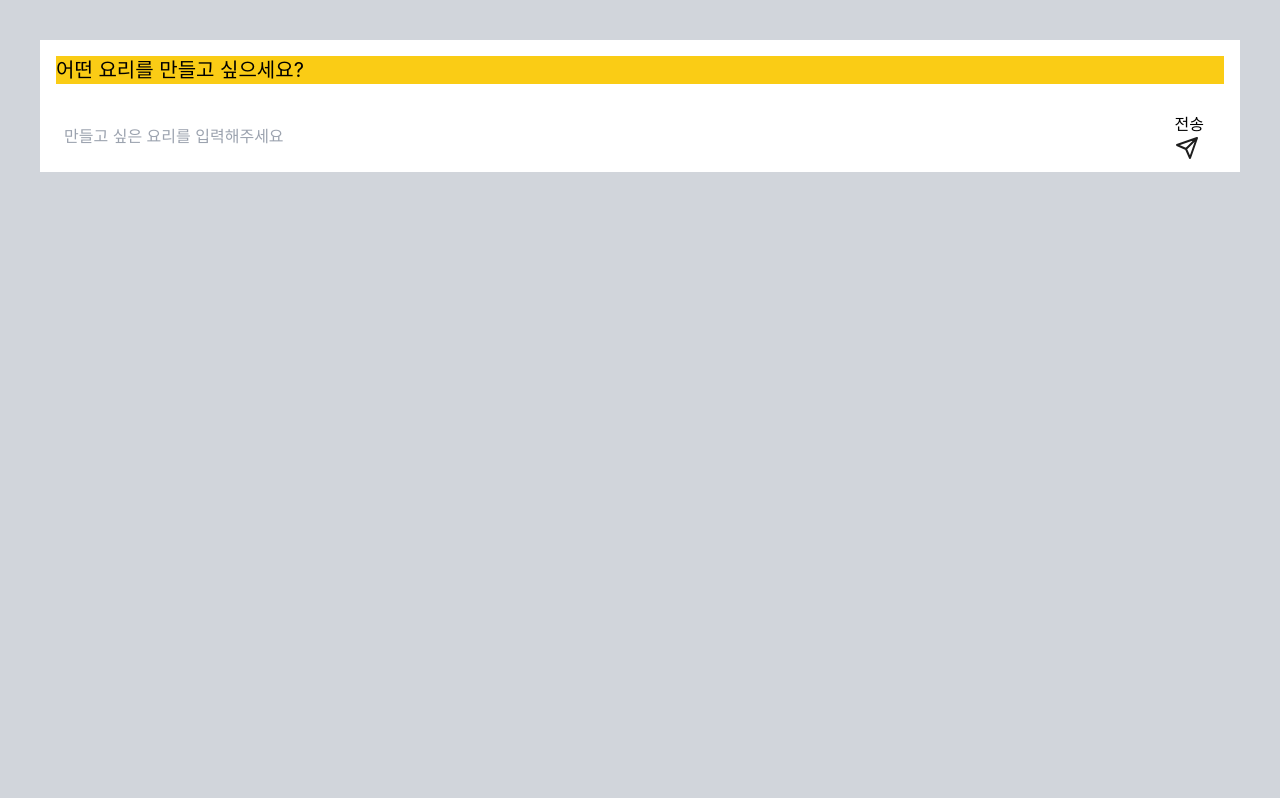
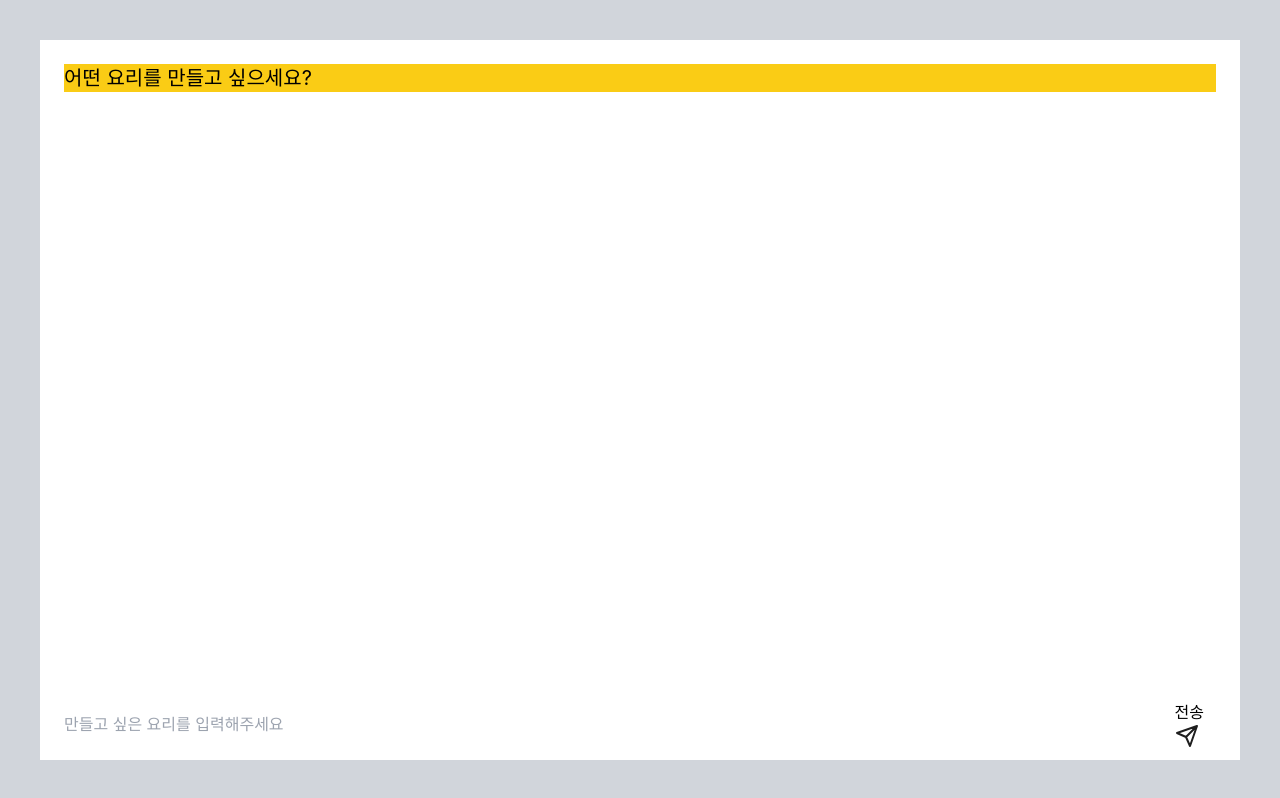
Before and after one commit to prnsslcn/ChefBot, a React (Create React App) app in the folder frontend/chatbot-ui/: page / in a window 1280 px wide. Built offline with nearby package versions, Linux system fonts and the light colour scheme.

Commit message:
Fix:디자인개선 및 엔터기능개선

```diff
--- a/frontend/chatbot-ui/src/api/axiosCustom.js
+++ b/frontend/chatbot-ui/src/api/axiosCustom.js
@@ -1,5 +1,5 @@
 import axios from "axios";
 
 export const customAxios = axios.create({
-  baseURL: "http://localhost:5000/",
+  baseURL: "http://localhost:5001/",
 });
--- a/frontend/chatbot-ui/src/components/AiChatValidate.js
+++ b/frontend/chatbot-ui/src/components/AiChatValidate.js
@@ -18,7 +18,7 @@ export const AiChatValidate = () => {
       const fetchAiResponse = async () => {
         try {
           setIsAiResponding(true);
-          const response = await axios.get("http://localhost:5000/1");
+          const response = await axios.get("http://localhost:5001/1");
 
           // ai 레시피 제안
           const newMessages = [
--- a/frontend/chatbot-ui/src/components/AllChatBubble.js
+++ b/frontend/chatbot-ui/src/components/AllChatBubble.js
@@ -1,17 +1,18 @@
-import React, { useMemo, useState, useEffect } from "react";
+import React, { useMemo, useState, useEffect, useRef } from "react";
 import { useChat } from "../context/ChatContext";
 
 const AllChatBubble = () => {
   const { allMessages, setAiResponse, setMessages, setAllMessages } = useChat();
   const [currentStep, setCurrentStep] = useState(0);
   const [showSteps, setShowSteps] = useState(false);
+  const chatContainerRef = useRef(null);
 
   const handleReTry = () => {
-    setAiResponse([])
-    setMessages([])
-    setAllMessages(["어떤 요리를 만들고 싶으세요?"])
-    setShowSteps(false)
-  }
+    setAiResponse([]);
+    setMessages([]);
+    setAllMessages(["어떤 요리를 만들고 싶으세요?"]);
+    setShowSteps(false);
+  };
 
   useEffect(() => {
     if (
@@ -23,6 +24,13 @@ const AllChatBubble = () => {
       setCurrentStep(0);
     }
   }, [allMessages]);
+
+  useEffect(() => {
+    if (chatContainerRef.current) {
+      chatContainerRef.current.scrollTop =
+        chatContainerRef.current.scrollHeight;
+    }
+  }, [allMessages, currentStep]);
 
   const handleNextStep = (steps) => {
     if (currentStep < steps.length - 1) {
@@ -86,12 +94,16 @@ const AllChatBubble = () => {
   );
 
   return (
-    <div className="bg-white w-full p-4 flex flex-col gap-2">
+    <div className="bg-white w-full h-full grow p-6 flex flex-col">
+      <div
+        ref={chatContainerRef}
+        className="overflow-y-auto flex-grow max-h-[75vh] flex flex-col"
+      >
         {renderedMessages}
-
         {/* "을 만들고 싶다면"이 포함된 메시지가 있을 때만 시작 버튼 노출 */}
         {allMessages.some(
-        (msg) => msg.type === "text" && msg.content.includes("을 만들고 싶다면")
+          (msg) =>
+            msg.type === "text" && msg.content.includes("을 만들고 싶다면")
         ) && (
           <div className="flex flex-col items-center my-6">
             {!showSteps ? (
@@ -116,25 +128,32 @@ const AllChatBubble = () => {
                 <button
                   className={`btn text-xl p-6 mt-4 ${
                     currentStep <
-                  (allMessages.find((msg) => msg.recipe?.steps)?.recipe?.steps.length || 0) - 1
+                    (allMessages.find((msg) => msg.recipe?.steps)?.recipe?.steps
+                      .length || 0) -
+                      1
                       ? "bg-emerald-400 text-emerald-900"
                       : "bg-red-400 text-white"
                   }`}
                   onClick={() => {
                     if (
                       currentStep >=
-                    (allMessages.find((msg) => msg.recipe?.steps)?.recipe?.steps.length || 0) - 1
+                      (allMessages.find((msg) => msg.recipe?.steps)?.recipe
+                        ?.steps.length || 0) -
+                        1
                     ) {
                       handleReTry(); // 👉 "다시 시작"을 눌렀을 때 초기화
                     } else {
                       handleNextStep(
-                      allMessages.find((msg) => msg.recipe?.steps)?.recipe?.steps || []
+                        allMessages.find((msg) => msg.recipe?.steps)?.recipe
+                          ?.steps || []
                       );
                     }
                   }}
                 >
                   {currentStep <
-                (allMessages.find((msg) => msg.recipe?.steps)?.recipe?.steps.length || 0) - 1
+                  (allMessages.find((msg) => msg.recipe?.steps)?.recipe?.steps
+                    .length || 0) -
+                    1
                     ? "다음"
                     : "다시 시작"}
                 </button>
@@ -143,6 +162,7 @@ const AllChatBubble = () => {
           </div>
         )}
       </div>
+    </div>
   );
 };
 
--- a/frontend/chatbot-ui/src/components/UserInput.js
+++ b/frontend/chatbot-ui/src/components/UserInput.js
@@ -1,8 +1,8 @@
-import React, { useState } from 'react';
+import React, { useState } from "react";
 import { useChat } from "../context/ChatContext";
 
 export const UserInput = () => {
-  const [userInput, setUserInput] = useState('');
+  const [userInput, setUserInput] = useState("");
   const { setMessages, setCallResponse, setAllMessages } = useChat();
 
   const handleInputChange = (e) => {
@@ -10,16 +10,16 @@ export const UserInput = () => {
   };
 
   const handleSubmit = async () => {
-    if (userInput.trim() !== '') {
+    if (userInput.trim() !== "") {
       setMessages((prevMessages) => [...prevMessages, userInput]);
       setAllMessages((prevMessages) => [...prevMessages, userInput]);
       setCallResponse(true);
-      setUserInput('');
+      setUserInput("");
     }
   };
 
   const handleKeyDown = (e) => {
-    if (e.key === 'Enter') {
+    if (e.key === "Enter") {
       e.preventDefault();
       handleSubmit();
     }
@@ -33,11 +33,11 @@ export const UserInput = () => {
         className="input input-xl w-full pr-28 focus:outline-none"
         value={userInput}
         onChange={handleInputChange}
-        onKeyDown={handleKeyDown}
+        onKeyUp={handleKeyDown}
       />
       <button
-      className="btn absolute right-9 top-1/2 transform -translate-y-1/2"
-      onClick={handleSubmit}
+        className="btn absolute right-9 top-1/2 transform -translate-y-1/2"
+        onClick={handleSubmit}
       >
         전송
         <svg
--- a/frontend/chatbot-ui/src/index.css
+++ b/frontend/chatbot-ui/src/index.css
@@ -5,6 +5,12 @@ body {
     sans-serif;
   -webkit-font-smoothing: antialiased;
   -moz-osx-font-smoothing: grayscale;
+  -ms-overflow-style: none;
+  overflow: hidden;
+}
+
+::-webkit-scrollbar {
+  display: none;
 }
 
 code {
```
Lines whose indentation alone changed are shown as unchanged.
